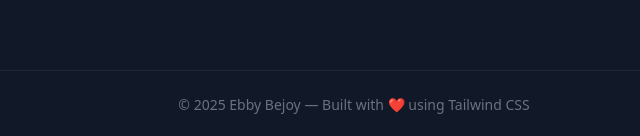
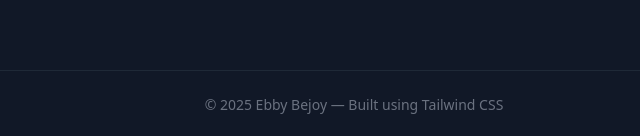
Before and after one commit to EbbyBejoy/ebbybejoy.github.io, a plain HTML site: page index.html in a window 1280 px wide. Shown: the part 730-866 px from the top of the page, 286-926 px from the left. Drawn offline with nearby package versions, Linux system fonts and the light colour scheme.

Commit message:
Update index.html

```diff
--- a/index.html
+++ b/index.html
@@ -28,7 +28,7 @@
   </section>
 
   <footer class="text-center py-6 border-t border-gray-800 text-gray-500 text-sm">
-    © 2025 Ebby Bejoy — Built with ❤️ using Tailwind CSS
+    © 2025 Ebby Bejoy — Built using Tailwind CSS
   </footer>
 </body>
 </html>
```
